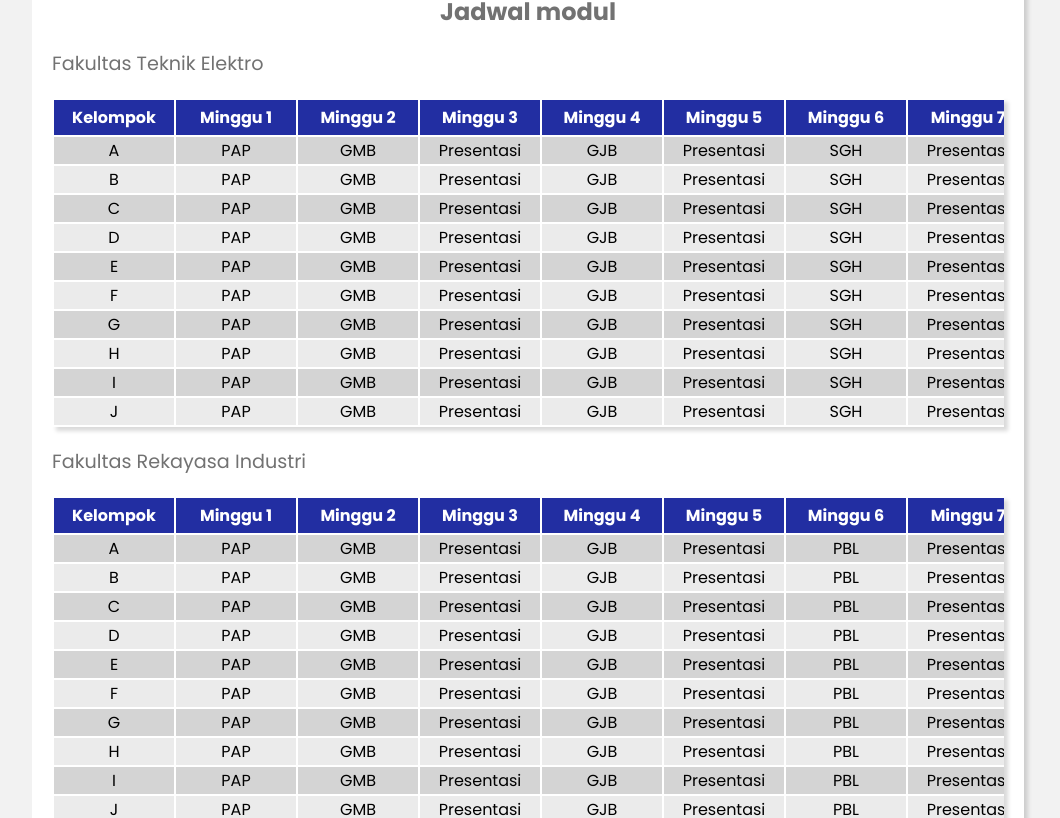
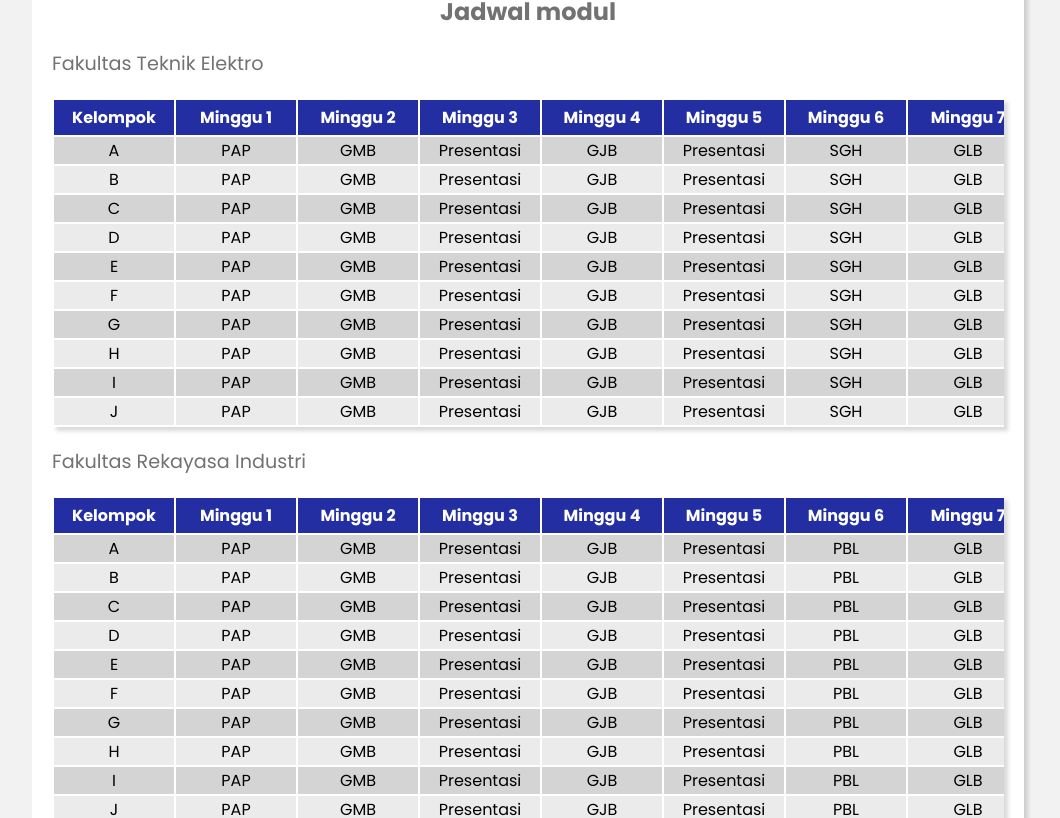
Before and after one commit to izzuzantyaf/fisdasweb, a React (Create React App) app: page /practicum-schedule in a window 1280 px wide. Shown: the part 829-1647 px from the top of the page, without its empty margins (112-1172 px from the left). Built offline with nearby package versions, Linux system fonts and the light colour scheme.

Commit message:
practicum schedule revision

```diff
--- a/src/contents/practicum-schedule.js
+++ b/src/contents/practicum-schedule.js
@@ -1,12 +1,12 @@
 export const practicumSchedule = [
     {
         faculty: 'fte',
-        content: ['PAP', 'GMB', 'Presentasi', 'GJB', 'Presentasi', 'SGH', 'Presentasi', 'GLB', 'Presentasi', 'RGB', 'Presentasi'
+        content: ['PAP', 'GMB', 'Presentasi', 'GJB', 'Presentasi', 'SGH', 'GLB', 'Presentasi', 'RGB', 'Presentasi'
         ]
     },
     {
         faculty: 'fri',
-        content: ['PAP', 'GMB', 'Presentasi', 'GJB', 'Presentasi', 'PBL', 'Presentasi', 'GLB', 'Presentasi', 'IM', 'Presentasi'
+        content: ['PAP', 'GMB', 'Presentasi', 'GJB', 'Presentasi', 'PBL', 'GLB', 'Presentasi', 'IM', 'Presentasi'
         ]
     }
 ]
```
